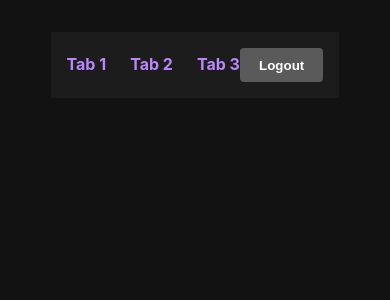
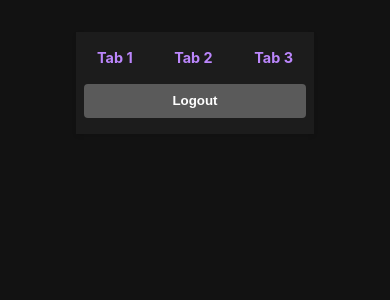
Before and after one commit to victor-ulloa/VueDashboard, a Vue app: page /tabs in a window 390 px wide. Shown: the top 300 px of the page. Built offline with nearby package versions, Linux system fonts and the light colour scheme; the HTML template or start-up script is replaced by a standard one.

Commit message:
fixed tabs spacing

```diff
--- a/src/views/TabsView.vue
+++ b/src/views/TabsView.vue
@@ -40,21 +40,28 @@ header {
   align-items: center;
   padding: 1rem;
   background-color: var(--color-header-bg);
+  box-shadow: 0 2px 4px rgba(0, 0, 0, 0.1);
 }
 
 nav {
   display: flex;
-  gap: 1.5rem;
+  gap: 2rem; /* Increased spacing for better visibility */
+  flex-grow: 1;
+  justify-content: center;
 }
 
 nav a {
   color: var(--color-link);
   text-decoration: none;
   font-weight: bold;
+  padding: 0.5rem 1rem;
+  border-radius: 4px;
+  transition: background-color 0.3s ease;
 }
 
 nav a:hover {
   color: var(--color-link-hover);
+  background-color: var(--color-button-bg);
 }
 
 button {
@@ -65,9 +72,43 @@ button {
   border-radius: 4px;
   cursor: pointer;
   font-weight: bold;
+  margin-left: 1rem;
 }
 
 button:hover {
   background-color: var(--color-button-hover);
 }
+
+main {
+  flex-grow: 1;
+  padding: 1rem;
+  overflow-y: auto;
+  background-color: var(--color-main-bg);
+}
+
+/* Media Queries for Mobile Devices */
+@media (max-width: 768px) {
+  header {
+    flex-direction: column;
+    align-items: flex-start;
+    padding: 0.5rem;
+  }
+
+  nav {
+    flex-wrap: wrap;
+    gap: 1rem; /* Reduced gap for smaller screens */
+    justify-content: flex-start;
+  }
+
+  nav a {
+    padding: 0.4rem 0.8rem; /* Adjust padding for mobile */
+    font-size: 0.9rem; /* Slightly smaller text */
+  }
+
+  button {
+    width: 100%; /* Full-width button for better tap experience */
+    margin: 0.5rem 0;
+    text-align: center;
+  }
+}
 </style>
```
